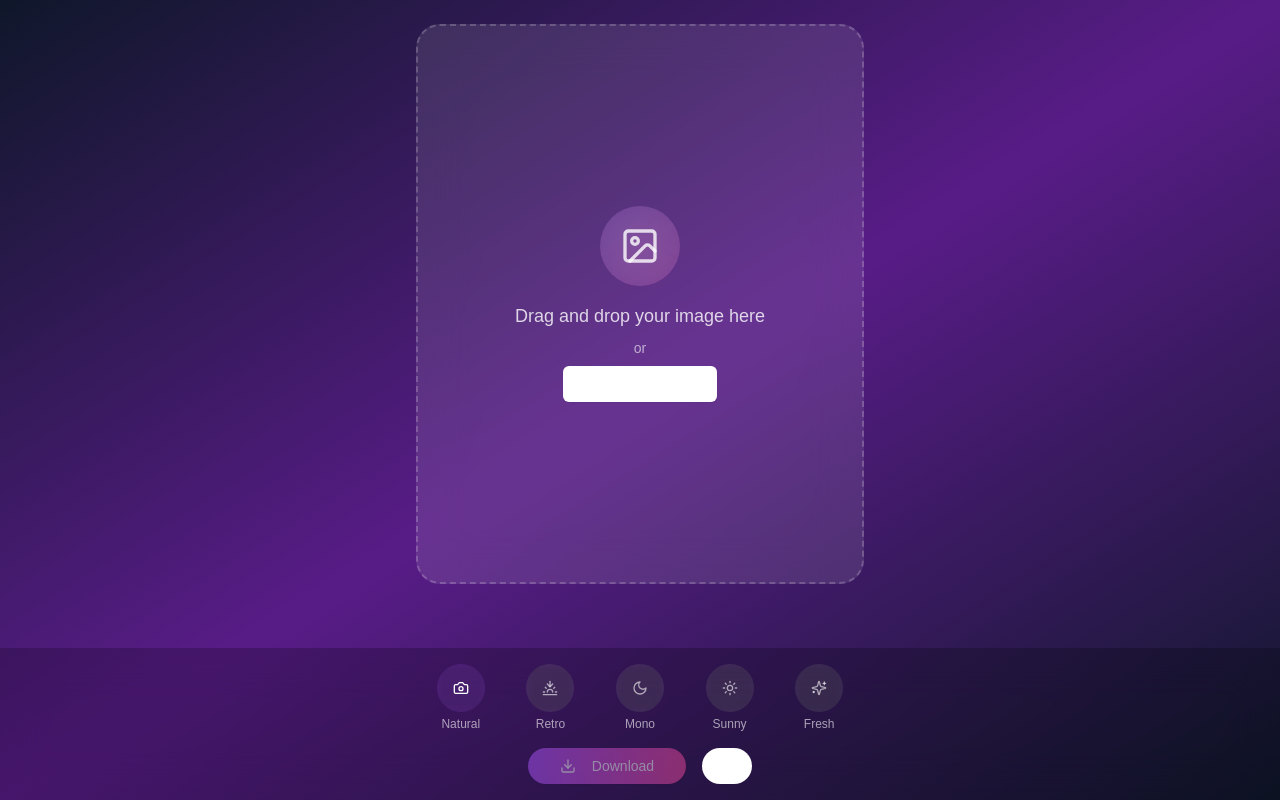
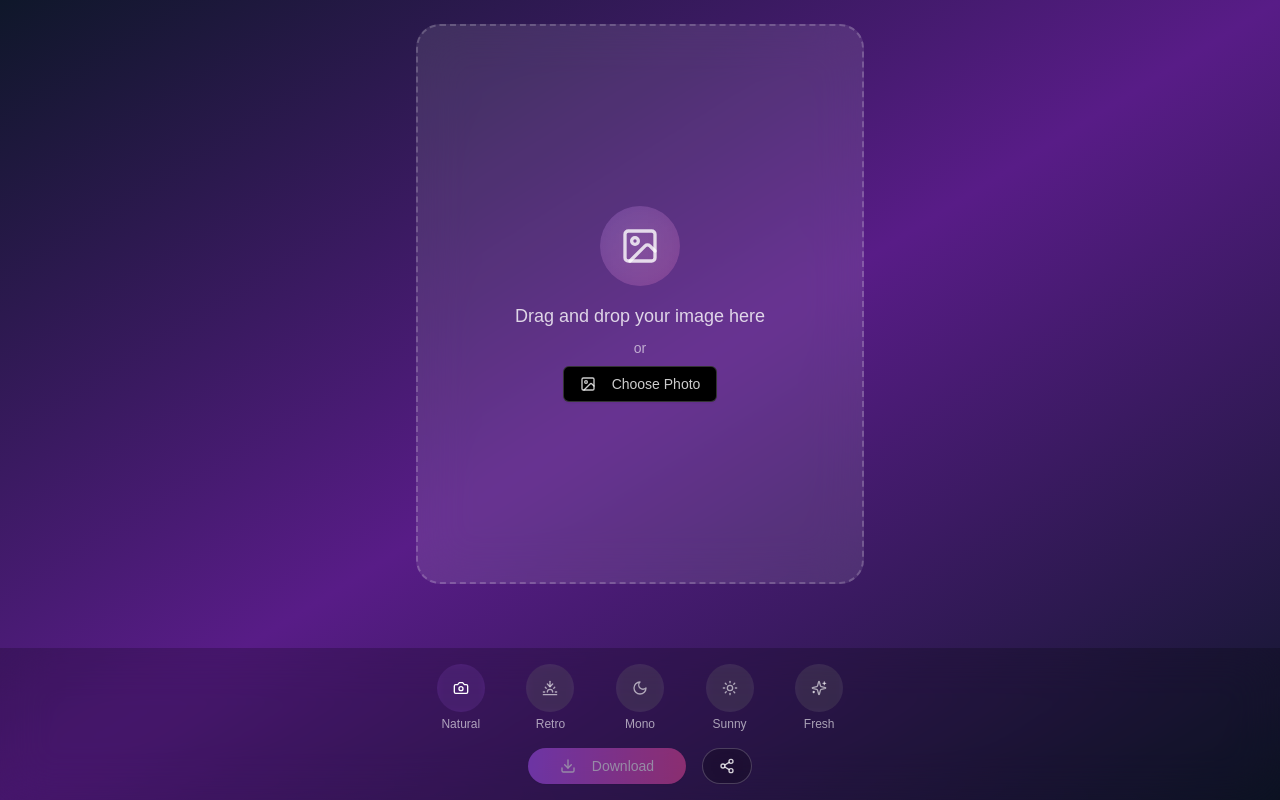
Before and after one commit to krishn404/polaroid, a Next.js app: page / in a window 1280 px wide. Built offline with nearby package versions, Linux system fonts and the light colour scheme.

Commit message:
Minor Changes✅

```diff
--- a/components/SharePolaroid.tsx
+++ b/components/SharePolaroid.tsx
@@ -69,7 +69,7 @@ const SharePolaroid: React.FC<SharePolaroidProps> = ({
   return (
     <Button
       variant="outline"
-      className="border-white/20 text-white/80 hover:bg-white/10 rounded-full"
+      className="border-white/20 bg-black/20 backdrop-blur-xl text-white/80 hover:bg-white/10 rounded-full"
       onClick={shareImage}
       disabled={isLoading}
     >
--- a/components/polaroid-generator.tsx
+++ b/components/polaroid-generator.tsx
@@ -132,10 +132,14 @@ export default function PolaroidGenerator() {
   }, [])
 
   return (
-    <div className="min-h-screen bg-gradient-to-br from-slate-900 via-purple-900 to-slate-900">
+    <div
+      className="min-h-screen bg-gradient-to-br from-slate-900 via-purple-900 to-slate-900"
+    >
       <div className="h-screen flex flex-col">
         {/* Main Content */}
-        <div className="flex-1 overflow-auto px-4 py-6">
+        <div
+          className="flex-1 overflow-auto px-4 py-6"
+        >
           <div className="max-w-md mx-auto">
             {!image ? (
               <div
@@ -166,7 +170,7 @@ export default function PolaroidGenerator() {
                     <Button
                       variant="outline"
                       onClick={() => fileInputRef.current?.click()}
-                      className="mt-2 border-white/20 text-white/80 hover:bg-white/10"
+                      className="mt-2 border-white/20 bg-black text-white/80 hover:bg-white"
                     >
                       <ImageIcon className="w-4 h-4 mr-2" />
                       Choose Photo
@@ -182,7 +186,9 @@ export default function PolaroidGenerator() {
                 </div>
               </div>
             ) : (
-              <div className="relative">
+              <div
+                className="relative"
+              >
                 <Button
                   variant="outline"
                   size="icon"
@@ -258,7 +264,9 @@ export default function PolaroidGenerator() {
         </div>
 
         {/* Bottom Navigation */}
-        <div className="px-6 py-4 bg-black/20 backdrop-blur-xl">
+        <div
+          className="px-6 py-4 bg-black/20 backdrop-blur-xl"
+        >
           <div className="max-w-md mx-auto">
             <div className="flex items-center justify-around">
               {presets.map((preset) => (
@@ -308,6 +316,7 @@ export default function PolaroidGenerator() {
                 isLoading={isSharing}
                 setIsLoading={setIsSharing}
               />
+
             </div>
           </div>
         </div>
--- a/package.json
+++ b/package.json
@@ -15,6 +15,7 @@
     "class-variance-authority": "^0.7.1",
     "clsx": "^2.1.1",
     "fabric": "^6.5.4",
+    "framer-motion": "^11.18.0",
     "html2canvas": "^1.4.1",
     "lucide-react": "^0.471.1",
     "next": "14.2.16",
```
Also changed, not shown: 1 other file (tests, documents, lock files or other folders).
